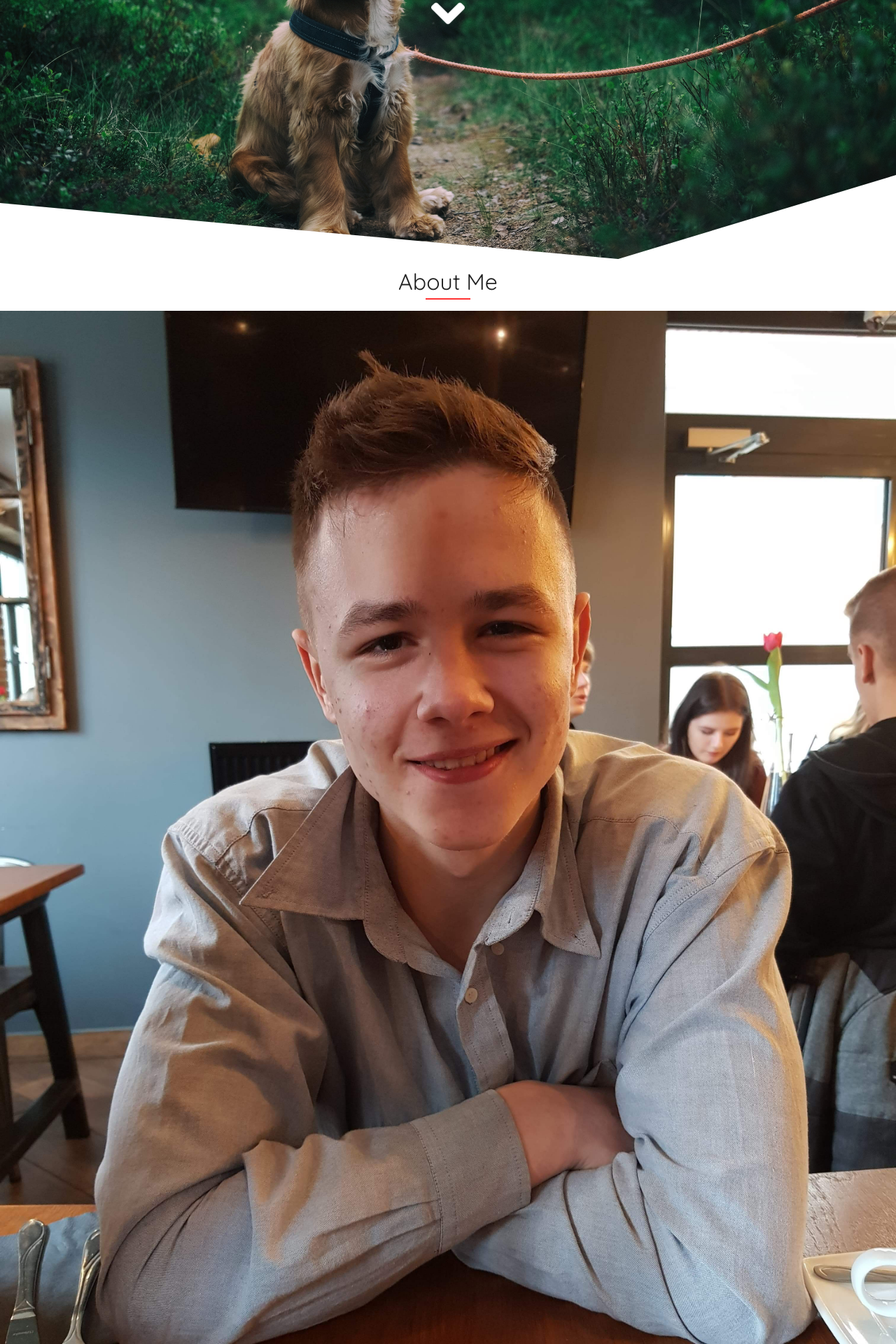
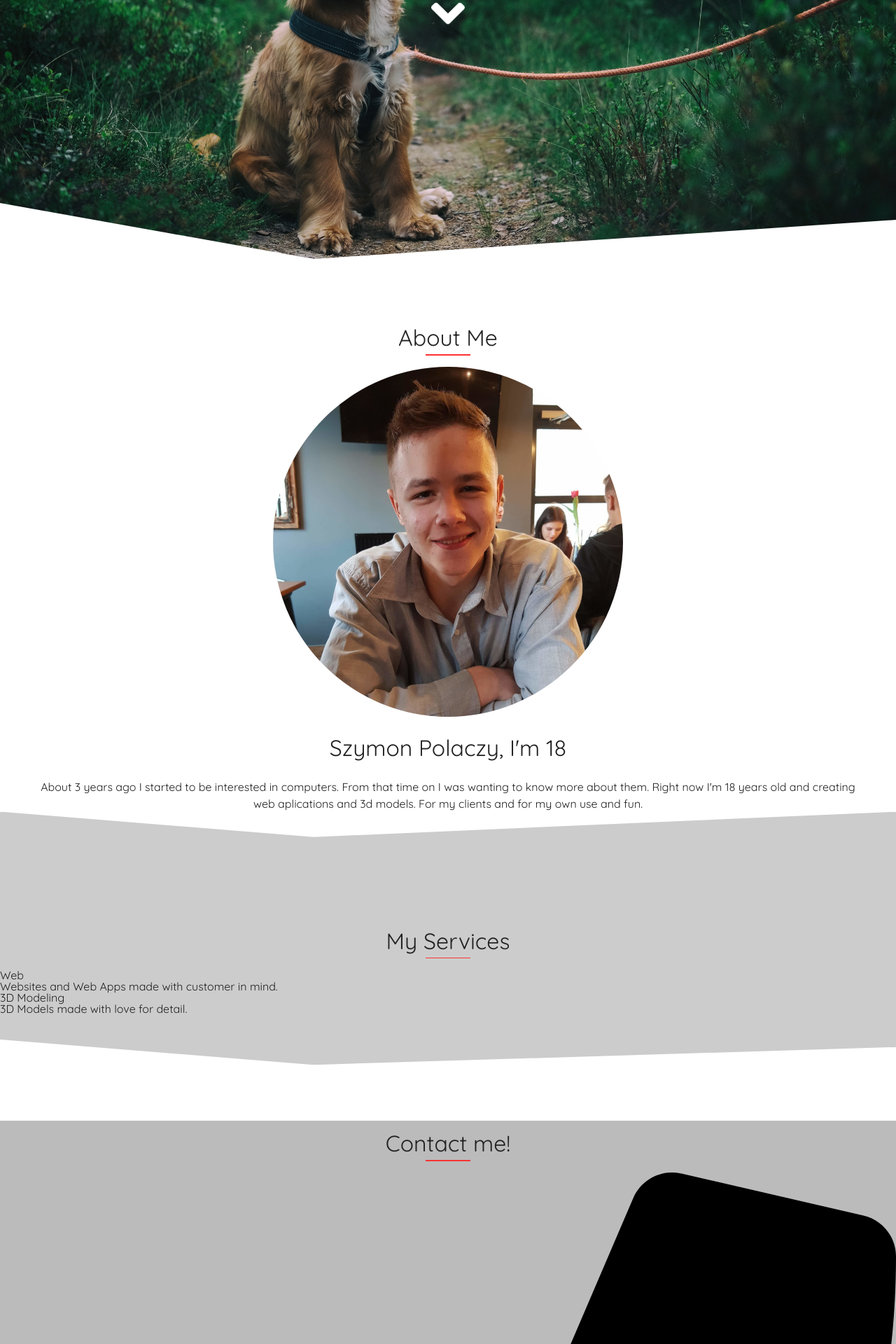
Before and after one commit to szymon-polaczy/Portfolio, a PHP site: page / in a window 1280 px wide. Shown: the part 430-2350 px from the top of the page at 70% size. Run offline with PHP 8.4, Linux system fonts and the light colour scheme.

Commit message:
r.1.5.0
Dodałem style do about-section oraz zmieniłem rozmiar me.jpeg

```diff
--- a/style.css
+++ b/style.css
@@ -63,6 +63,7 @@ h2 {
     font-size: 2em;
     text-align: center;
     padding: 2vh 0;
+    margin-top: 10vh;
 }
 
 h2::after {
@@ -85,7 +86,7 @@ h2::after {
     background-size: cover;
     background-repeat: no-repeat;
     color: #fff;
-    clip-path: polygon(50% 0%, 100% 0, 100% 85%, 69% 100%, 0 90%, 0 0); /*Zastanów się czy na pewno chcesz to używać bo nie ma najlepszego wsparcia*/
+    clip-path: polygon(50% 0%, 100% 0, 100% 93%, 35% 100%, 0 90%, 0 0); /*Zastanów się czy na pewno chcesz to używać bo nie ma najlepszego wsparcia*/
 }
 
 #home-section .all-container a img {
@@ -136,3 +137,38 @@ h2::after {
         transform: translateY(0);
     }
 }
+
+#about-section {
+    display: flex;
+    flex-flow: column;
+    text-align: center;
+    align-items: center;
+    justify-content: center;
+}
+
+#about-section img {
+    max-width: 90%;
+    border-radius: 100%;
+    box-sizing: border-box;
+}
+
+#about-section p:first-child {
+    font-size: 2em;
+    padding: 3.5vh 0;
+}
+
+#about-section p:last-child {
+    padding: 0 4vw;
+    line-height: 150%;
+}
+
+#service-section {
+    clip-path: polygon(35% 10%, 100% 0, 100% 93%, 35% 100%, 0 90%, 0 0);
+    background: #ccc;
+    padding-top: 9vh;
+    padding-bottom: 9vh;
+}
+
+#contact-section {
+    background: #bbb;
+}
```
Also changed, not shown: img/me.jpeg.
